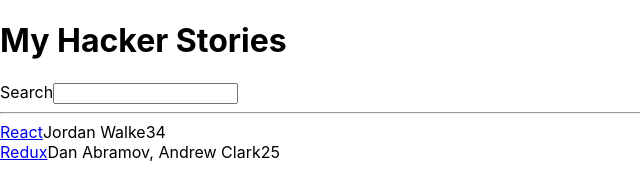
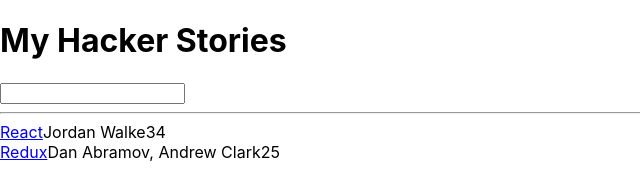
Before and after one commit to chrisvsanchez/Hacker-stories-, a React (Create React App) app: page / in a window 1280 px wide. Shown: the top 172 px of the page, without its empty margins (0-640 px from the left). Built offline with nearby package versions, Linux system fonts and the light colour scheme.

Commit message:
removed label component and used the the react component like an html component to have label passed as a child between open and closing tags

```diff
--- a/src/App.js
+++ b/src/App.js
@@ -38,12 +38,9 @@
   return (
     <div>
       <h1>My Hacker Stories</h1>
-      <InputWithLabel
-        id="search"
-        label="Search"
-        search={value}
-        onInputChange={handleSearch}
-      />
+      <InputWithLabel id="search" search={value} onInputChange={handleSearch}>
+        <strong>Search:</strong>
+      </InputWithLabel>
       <hr />
       <List list={searchedStories} />
     </div>
```
Also changed, not shown: 1 other file (tests, documents, lock files or other folders).
